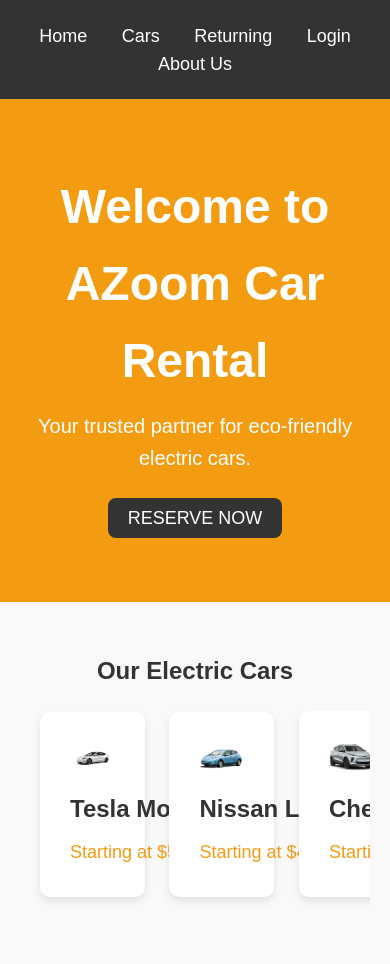
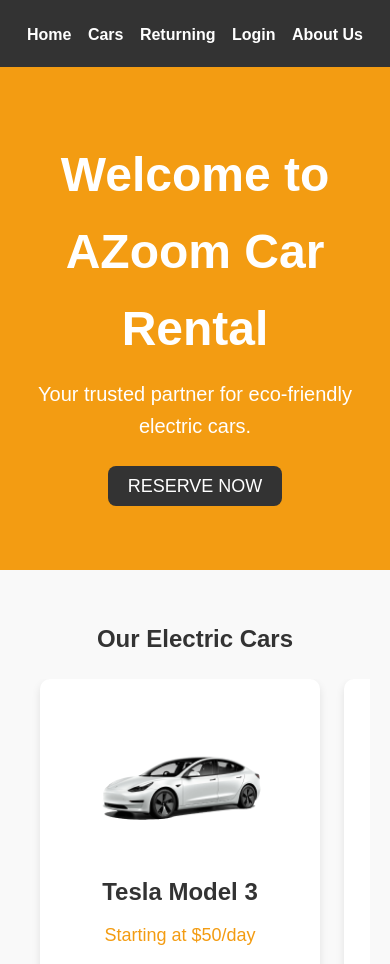
Before and after one commit to OCodeJK/Uni_Projects, a plain HTML site: page ISIT 207/Assignment_2/index.html in a window 390 px wide. Shown: the part 136-1100 px from the top of the page. Drawn offline with Linux system fonts and the light colour scheme.

Commit message:
add media control

```diff
--- a/ISIT 207/Assignment_2/index.html
+++ b/ISIT 207/Assignment_2/index.html
@@ -6,6 +6,8 @@
     <meta name="viewport" content="width=device-width, initial-scale=1.0">
     <title>AZoom Car Rental</title>
     <link rel="stylesheet" href="style.css">
+
+    <link rel="icon" type="image/x-icon" href="resources/images/favicon.ico">
 </head>
 
 <body>
@@ -40,25 +42,28 @@
                 <img src="resources/images/tesla_m3.png"  alt="Electric Car 1">
                 <h3>Tesla Model 3</h3>
                 <p>Starting at $50/day</p>
+                <br>
             </div>
 
             <div class="car_item">
                 <img src="resources/images/nissan_leaf.jpg"  alt="Electric Car 2">
                 <h3>Nissan Leaf</h3>
                 <p>Starting at $40/day</p>
+                <br>
             </div>
 
             <div class="car_item">
-                <img src="resources/images/chevrolet_bolt.png"  alt="Electric Car 3"><span class="tag">POPULAR</span>
+                <img src="resources/images/chevrolet_bolt.png"  alt="Electric Car 3">
                 <h3>Chevrolet Bolt</h3>
                 <p>Starting at $45/day</p>
+                <span class="tag">POPULAR</span>
             </div>
 
             <div class="car_item">
                 <img src="resources/images/chevrolet_bolt.png"  alt="Electric Car 4">
                 <h3>Chevrolet Bolt</h3>
                 <p>Starting at $45/day</p>
-
+                <br>
             </div>
         </div>
     </section>
--- a/ISIT 207/Assignment_2/style.css
+++ b/ISIT 207/Assignment_2/style.css
@@ -71,6 +71,16 @@
     color: #f39c12;
 }
 
+@media screen and (max-width: 430px) {
+    nav ul li {
+        margin:6px;
+    }
+    nav ul li a {
+        font-size: 16px;
+        font-weight: bold;
+    }
+}
+
 /* Banner */
 .banner {
     background-color: #f39c12;
@@ -83,6 +93,13 @@
     font-size: 48px;
     margin-bottom: 10px;
 }
+
+@media screen and (max-width: 360px) {
+    .banner h1 {
+        font-size:25px;
+    }
+}
+
 
 .banner p {
     font-size: 20px;
@@ -130,6 +147,12 @@
     margin-left:20px;
 }
 
+@media screen and (max-width: 768px) {
+    .car_item {
+        width:80%;
+    }
+}
+
 .car_item img {
     max-width: 100%;
 }
@@ -139,6 +162,8 @@
     font-size: 24px;
     color: #333;
 }
+
+
 
 .car_item p {
     color: #f39c12;
@@ -150,16 +175,23 @@
 }
 
 .tag {
-    font-size: 20px;
+    font-size: 16px;
     padding: 10px;
     position: relative;
-    top:-340px;
-    left:-110px;
     text-align: center;
     border-radius: 20px;
     background-color: #ff9800;
     color: white;
 }
+
+@media screen and (max-width: 820px) {
+    .tag {
+        top:10px;
+        font-size:13px;
+        padding:5px;
+    }
+}
+
 
 /* Reservation Form and Return Form */
 #reservation, #returning {
```
Also changed, not shown: ISIT 207/Assignment_2/login.html (+1 -1 lines), ISIT 207/Assignment_2/returning.html (+1 -0 lines), ISIT 207/Assignment_2/resources/images/favicon.ico (added).
